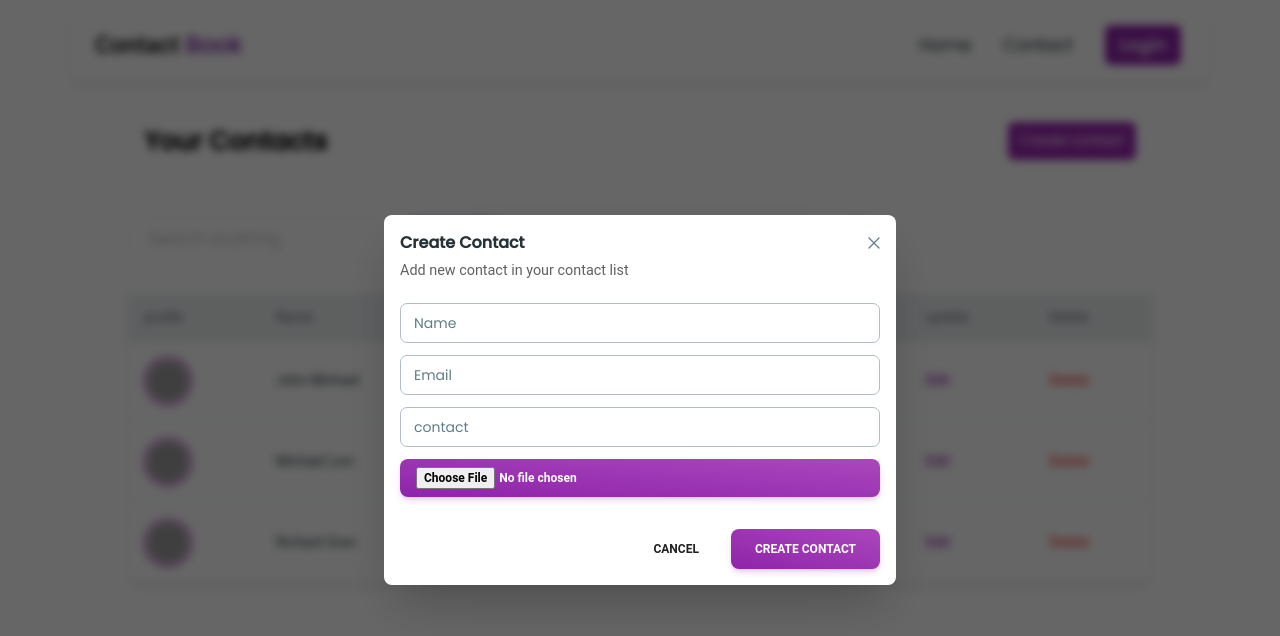
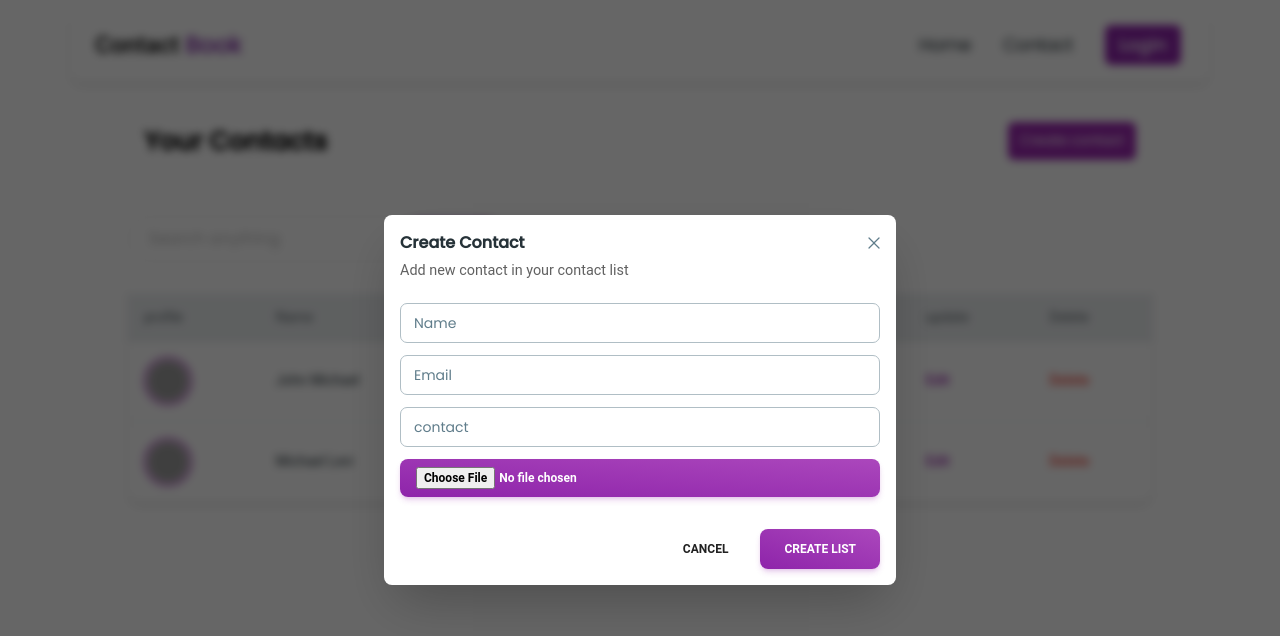
Before and after one commit to DaniyalAliIsrail/ContactBook-MernStack, a React (Vite) app: page /dashboard in a window 1280 px wide. Both pictures are taken after a click on the button "Create contact". Shown: the top 636 px of the page. Built offline with nearby package versions, Linux system fonts and the light colour scheme; grey boxes are pictures that could not be loaded.

Commit message:
post-functionality-complet

```diff
--- a/src/pages/DashboardContact/DashboardContact.jsx
+++ b/src/pages/DashboardContact/DashboardContact.jsx
@@ -15,7 +15,15 @@ import { NavbarSimple } from "../../components/navbar/Navbar";
 import { Card } from "@material-tailwind/react";
 import { Avatar } from "@material-tailwind/react";
 
-const TABLE_HEAD = ["profile","Name", "Email", "contact", "Date", "update", "Delete"];
+const TABLE_HEAD = [
+  "profile",
+  "Name",
+  "Email",
+  "contact",
+  "Date",
+  "update",
+  "Delete",
+];
 
 const TABLE_ROWS = [
   {
@@ -29,45 +37,51 @@ const TABLE_ROWS = [
     job: "Developer",
     date: "24/12/08",
   },
-  {
-    name: "Richard Gran",
-    job: "Manager",
-    date: "04/10/21",
-  },
 ];
 
 const DashboardContact = () => {
   let buttonText = {
     createcontact: "Create contact",
   };
+
+  const [name, setName] = useState("");
+  const [email, setEmail] = useState("");
+  const [contact, setContact] = useState("");
+  const [imageFile, setImageFile] = useState(null);
+  const [loading , setLoading]  = useState(false)
+
   const [open, setOpen] = React.useState(false);
   const handleOpen = () => setOpen(!open);
 
   const [del, setDel] = React.useState(false);
   const handleDel = () => setDel(!del);
 
-  const [update ,setUpdate] = useState(false)
-  const handleupdate = () => setUpdate(!update)
+  const [update, setUpdate] = useState(false);
+  const handleupdate = () => setUpdate(!update);
+
+  const fileHandler=(e)=>{
+    setImageFile(e.target.files[0])
+  }
 
   const dashboardValid = async () => {
     const token = localStorage.getItem("token");
-
     if (!token) {
-      console.error('Token not found in localStorage');
+      console.error("Token not found in localStorage");
       return;
     }
-
     try {
-      const res = await axios.get("http://localhost:8000/api/dashboardvalidate", {
-        headers: {
-          Authorization: `Bearer ${token}`,
-          'Content-Type': 'application/json',
-        },
-      });
-
+      const res = await axios.get(
+        "http://localhost:8000/api/dashboardvalidate",
+        {
+          headers: {
+            authorization: `Bearer ${token}`,
+            "Content-Type": "application/json",
+          },
+        }
+      );
       console.log(res.data);
     } catch (error) {
-      console.error('Error while validating dashboard:', error);
+      console.error("Error while validating dashboard:", error);
     }
   };
 
@@ -75,10 +89,34 @@ const DashboardContact = () => {
     dashboardValid();
   }, []);
 
+  //post submit handler
+  const postSubmitHandler = async (e) => {
+    e.preventDefault();
 
-  useEffect(()=>{
-    dashboardValid();
-  },[])
+    const formData = new FormData();
+    formData.append('name', name);
+    formData.append('email', email);
+    formData.append('contact', contact);
+    formData.append('image', imageFile);
+
+    const token = localStorage.getItem("token");
+    if (!token) {
+      console.error("Token not found in localStorage");
+    }
+    try {
+      setLoading(true)
+      const res = await axios.post('http://localhost:8000/api/posts', formData, {
+        headers: {
+          authorization: `Bearer ${token}`,
+          'Content-Type': 'multipart/form-data',
+        },
+      });
+      console.log('post', res.data);
+      setLoading(false)
+    } catch (error) {
+      console.error('error', error);
+    }
+  };
 
   return (
     <>
@@ -115,36 +153,62 @@ const DashboardContact = () => {
                 />
               </svg>
             </div>
+
+            <form onSubmit={postSubmitHandler}>
             <DialogBody>
               <Typography
                 className="mb-5 -mt-7 text-[0.9rem] "
                 color="gray"
-                variant="lead">
+                variant="lead"
+              >
                 Add new contact in your contact list
               </Typography>
+              <div className="grid gap-3">
+                <Input
 
-              <div className="grid gap-3">
-                <Input color="purple" label="Name" />
-                <Input color="purple" label="Email" />
-                <Input color="purple" label="contact" />
+                  onChange={(e) => setName(e.target.value)}
+                  color="purple"
+                  label="Name"
+                />
+                <Input
+                // value={email}
+                  onChange={(e) => setEmail(e.target.value)}
+                  color="purple"
+                  label="Email"
+                />
+
+                <Input
+                // value={contact}
+                  onChange={(e) => setContact(e.target.value)}
+                  color="purple"
+                  label="contact"
+                />
                 <Button
                   variant="gradient"
                   size="sm"
                   color="purple"
                   className="flex items-start"
                 >
-                  <input type="file" className="ms-0 mr-auto" />
-                </Button>
+                  <input
+                  // value={imageFile}
+                  onChange={(e) =>{fileHandler(e)}} type="file" className="ms-0 mr-auto" />
+                  </Button>
               </div>
             </DialogBody>
             <DialogFooter className="space-x-2">
               <Button variant="text" color="gray" onClick={handleOpen}>
                 cancel
               </Button>
-              <Button variant="gradient" color="purple" onClick={handleOpen}>
-                Create contact
-              </Button>
+              {
+                (loading? <Button type="submit" variant="gradient" color="purple" >
+                Loading......
+              </Button>: <Button type="submit" variant="gradient" color="purple" >
+                Create List
+              </Button>)
+              }
+
             </DialogFooter>
+            </form>
           </Dialog>
         </div>
 
@@ -208,7 +272,8 @@ const DashboardContact = () => {
                         <Typography
                           variant="small"
                           color="blue-gray"
-                          className="font-normal">
+                          className="font-normal"
+                        >
                           {name}
                         </Typography>
                       </td>
@@ -298,7 +363,8 @@ const DashboardContact = () => {
               <Typography
                 className="mb-5 -mt-7 text-[0.9rem] "
                 color="gray"
-                variant="lead">
+                variant="lead"
+              >
                 update contact in your contact list
               </Typography>
 
@@ -325,8 +391,6 @@ const DashboardContact = () => {
               </Button>
             </DialogFooter>
           </Dialog>
-
-
 
           {/* Delete pop */}
           <Dialog size={"xs"} open={del} handler={handleDel}>
--- a/src/pages/Register/Register.jsx
+++ b/src/pages/Register/Register.jsx
@@ -48,7 +48,7 @@ const Register = () => {
         );
         console.log(res.data);
         setLoading(false)
-        history("/signup")
+        history("/login")
 
       }
       catch (err) {
```
